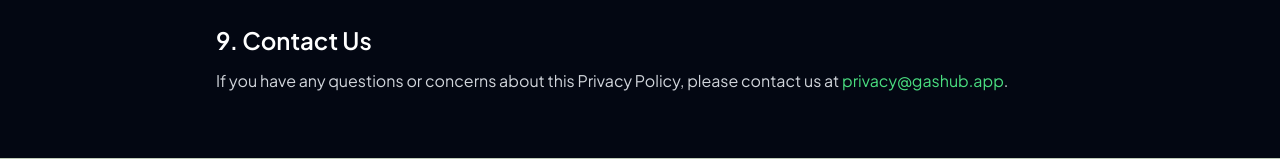
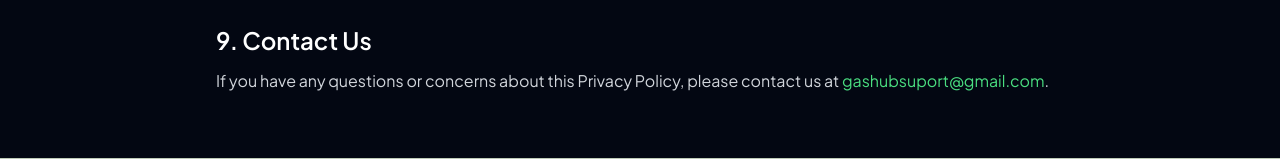
Before and after one commit to jianrexellcodriga/gashub-landing-page, a Next.js app: page /privacy in a window 1280 px wide. Shown: the part 1750-1910 px from the top of the page. Built offline with nearby package versions, Linux system fonts and the light colour scheme; no server answers.

Commit message:
Update contact email in Privacy Policy

```diff
--- a/src/app/privacy/page.tsx
+++ b/src/app/privacy/page.tsx
@@ -111,7 +111,7 @@ export default function PrivacyPage() {
             <p>
               If you have any questions or concerns about this Privacy Policy, please contact us at{' '}
               <a href="mailto:privacy@gashub.app" className="text-green-400 hover:underline">
-                privacy@gashub.app
+                gashubsuport@gmail.com
               </a>
               .
             </p>
```
